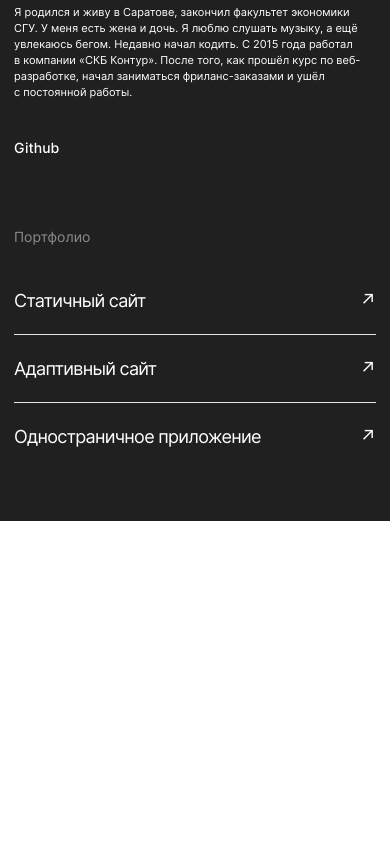
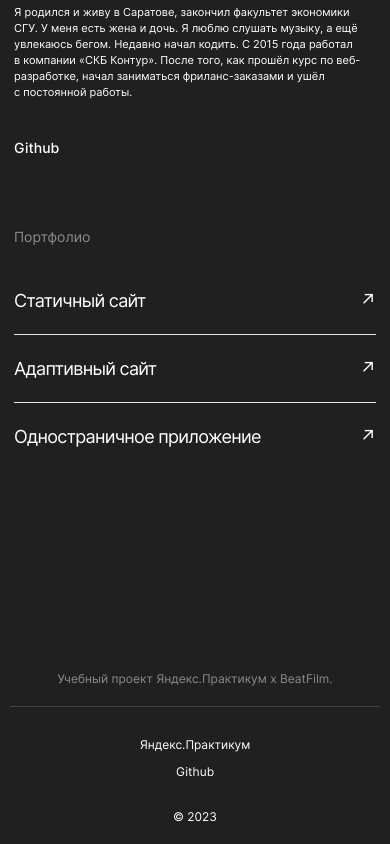
Before and after one commit to GeometricEarth/movies-explorer-frontend, a React (Create React App) app: page / in a window 390 px wide. Shown: the part 2633-3477 px from the top of the page. Before the commit the page ends 3224 px from the top, so only its background shows below. Built offline with nearby package versions, Linux system fonts and the light colour scheme.

Commit message:
feat: Реализовать компонент footer

```diff
--- /dev/null
+++ b/src/components/Footer/Footer.css
@@ -0,0 +1,79 @@
+.footer {
+  margin: 0 70px;
+  padding-top: 79px;
+}
+.footer__project-name {
+  color: #8b8b8b;
+  text-align: center;
+  font-feature-settings: 'clig' off, 'liga' off;
+  font-size: 13px;
+  font-style: normal;
+  font-weight: 400;
+  line-height: normal;
+  margin: 0;
+  margin-bottom: 20px;
+}
+.footer__wraper {
+  padding: 20px 0;
+  display: flex;
+  border-top: 1px solid #424242;
+  justify-content: space-between;
+}
+.footer__copyright {
+  font-feature-settings: 'clig' off, 'liga' off;
+  font-size: 13px;
+  font-style: normal;
+  font-weight: 400;
+  line-height: normal;
+  margin: 0;
+}
+.footer__links-list {
+  list-style: none;
+  padding: 0;
+  margin: 0;
+  display: flex;
+  gap: 20px;
+}
+.footer__link {
+  color: #fff;
+  text-align: right;
+  font-feature-settings: 'clig' off, 'liga' off;
+  font-size: 13px;
+  font-style: normal;
+  font-weight: 400;
+  line-height: normal;
+}
+
+@media (max-width: 768px) {
+  .footer {
+    margin: 0 30px;
+  }
+}
+
+@media (max-width: 420px) {
+  .footer {
+    margin: 0 10px;
+    padding-top: 80px;
+  }
+  .footer__project-name {
+    font-size: 12px;
+  }
+  .footer__wraper {
+    flex-direction: column-reverse;
+    align-items: center;
+    padding: 30px 0 20px;
+    gap: 30px;
+  }
+  .footer__links-list {
+    flex-direction: column;
+    justify-content: center;
+    align-items: center;
+    gap: 12px;
+  }
+  .footer__link {
+    font-size: 12px;
+  }
+  .footer__copyright {
+    font-size: 12px;
+  }
+}
--- /dev/null
+++ b/src/components/Footer/Footer.jsx
@@ -0,0 +1,16 @@
+import './Footer.css'
+
+export default function Footer() {
+  return (
+    <footer className='footer'>
+      <h2 className='footer__project-name'>Учебный проект Яндекс.Практикум х BeatFilm.</h2>
+      <div className='footer__wraper'>
+        <p className='footer__copyright'>© 2023</p>
+        <ul className='footer__links-list'>
+          <li className='footer__link'>Яндекс.Практикум</li>
+          <li className='footer__link'>Github</li>
+        </ul>
+      </div>
+    </footer>
+  )
+}
--- a/src/components/Main/Main.jsx
+++ b/src/components/Main/Main.jsx
@@ -4,6 +4,7 @@ import AboutProject from '../AboutProject/AboutProject';
 import Techs from '../Techs/Techs';
 import AboutMe from '../AboutMe/AboutMe';
 import Portfolio from '../Portfolio/Portfolio';
+import Footer from '../Footer/Footer';
 
 export default function Main() {
   return (
@@ -13,6 +14,7 @@ export default function Main() {
       <Techs></Techs>
       <AboutMe></AboutMe>
       <Portfolio></Portfolio>
+      <Footer></Footer>
     </>
   );
 }
```
